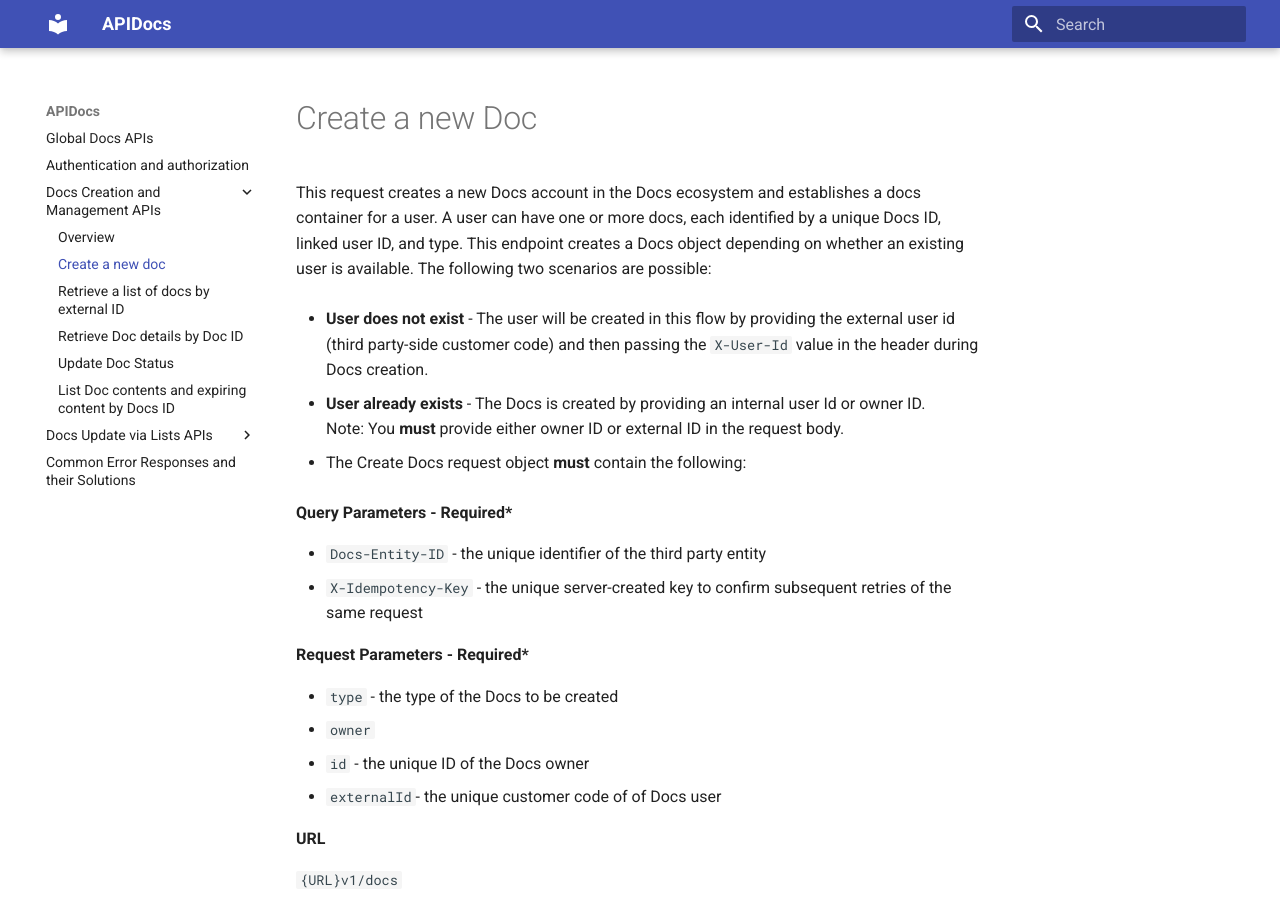
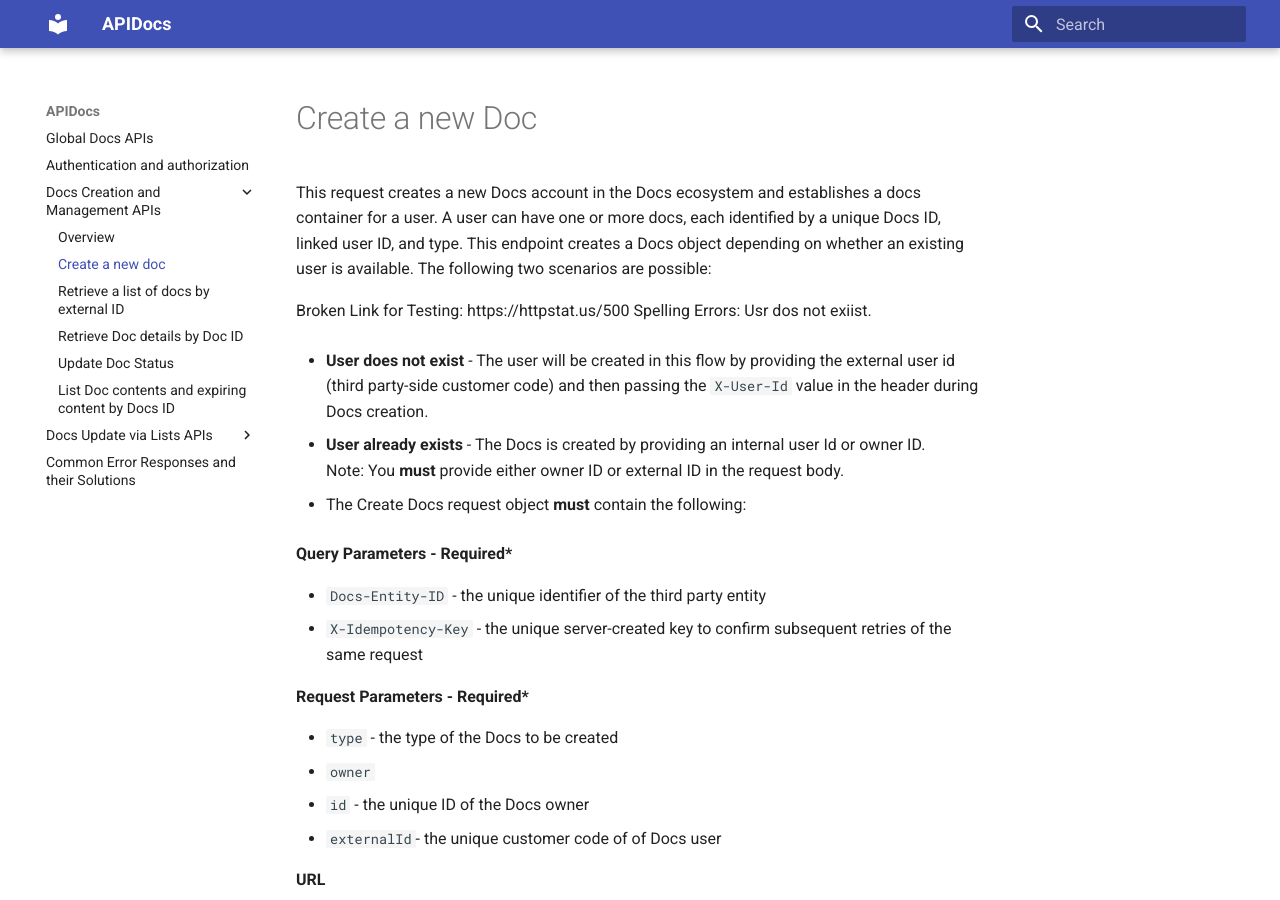
Before and after one commit to AllAboutDocs/APIDocs, an MkDocs documentation site: the page built from docs/docs-creation-and-management-apis/create-a-new-doc.md, in a window 1280 px wide and 900 px high. Built offline with MkDocs 1.6.1 and Material for MkDocs 9.7.7, drawn with Linux system fonts in a browser that asks for light colours.

Commit message:
Added documentation tests with Github actions - link and spell check

```diff
--- a/docs/docs-creation-and-management-apis/create-a-new-doc.md
+++ b/docs/docs-creation-and-management-apis/create-a-new-doc.md
@@ -2,6 +2,9 @@
 
 This request creates a new Docs account in the Docs ecosystem and establishes a docs container for a user. A user can have one or more docs, each identified by a unique Docs ID, linked user ID, and type.
 This endpoint creates a Docs object depending on whether an existing user is available. The following two scenarios are possible:
+
+Broken Link for Testing: https://httpstat.us/500
+Spelling Errors: Usr dos not exiist.
 
 - **User does not exist** - The user will be created in this flow by providing the external user id (third party-side customer code) and then passing the `X-User-Id` value in the header during Docs creation.
 
```
Also changed, not shown: 1 other file.
